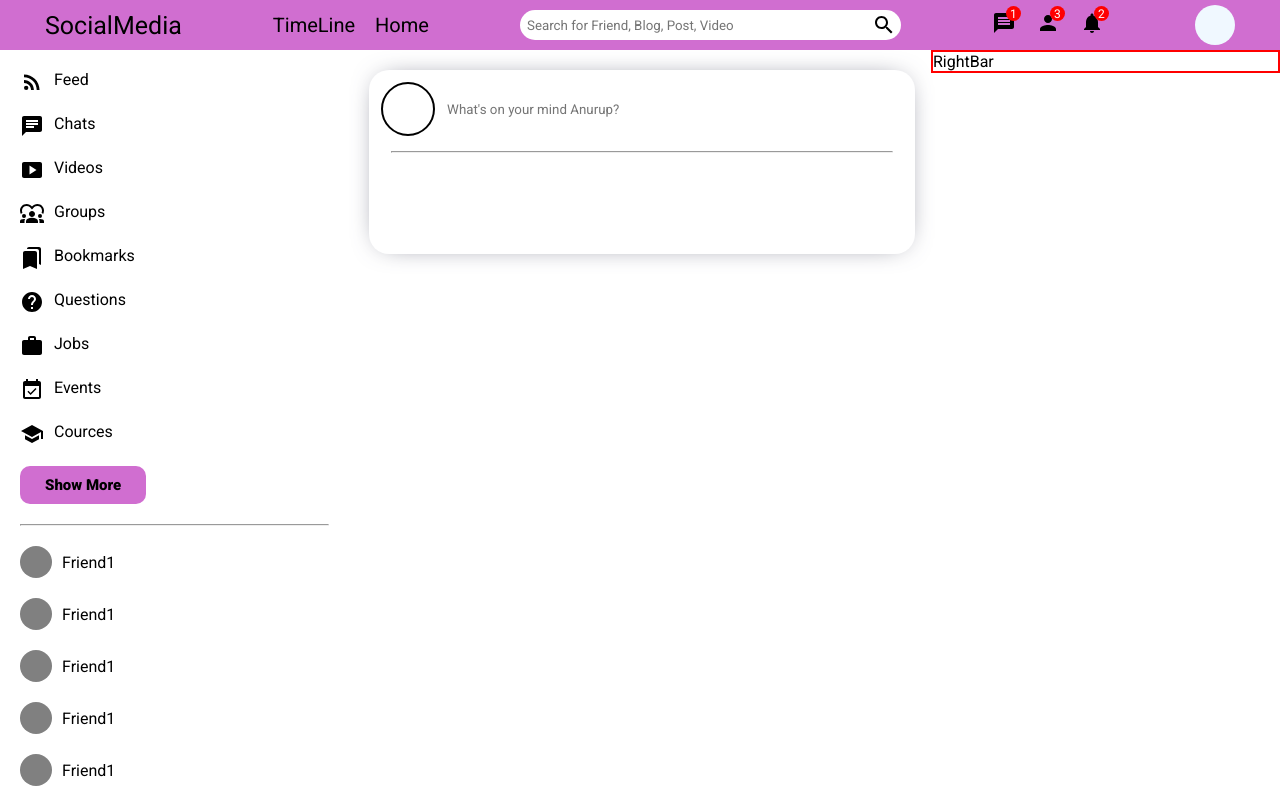
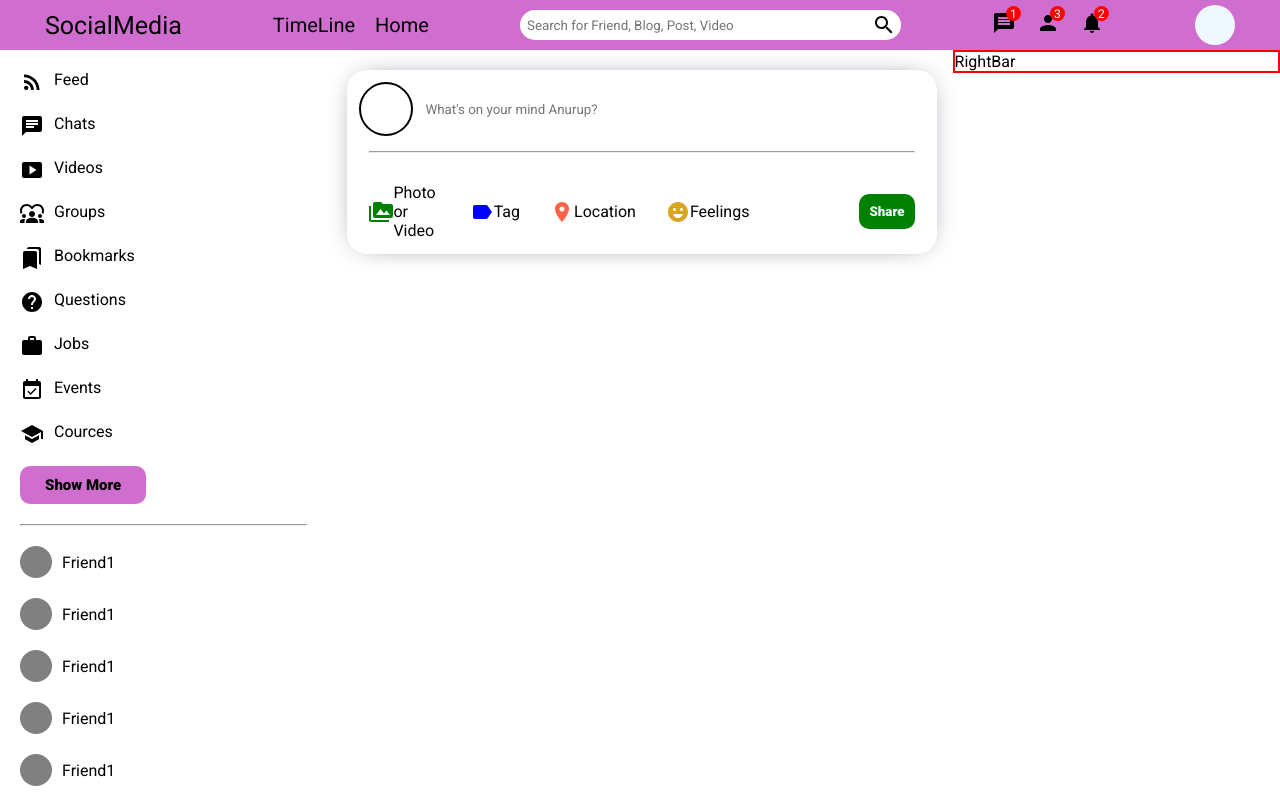
Before and after one commit to anurupkoli/socialMedia, a React (Create React App) app: page / in a window 1280 px wide. Built offline with nearby package versions, Linux system fonts and the light colour scheme.

Commit message:
Top feed Box Created

```diff
--- a/src/components/share/Share.jsx
+++ b/src/components/share/Share.jsx
@@ -1,23 +1,45 @@
-import React from 'react'
-import './share.css'
+import React from "react";
+import "./share.css";
+import PermMediaIcon from "@mui/icons-material/PermMedia";
+import LabelIcon from "@mui/icons-material/Label";
+import LocationOnIcon from "@mui/icons-material/LocationOn";
+import EmojiEmotionsIcon from "@mui/icons-material/EmojiEmotions";
 
 export default function Share() {
   return (
     <>
-        <div className="share">
-            <div className="shareContainer1">
-            <div className="shareTop">
-                <div className="shareImg">
-
-                </div>
-                <input type="text" className='shareText' placeholder="What's on your mind Anurup?" />
+      <div className="share">
+        <div className="shareContainer1">
+          <div className="shareTop">
+            <div className="shareImg"></div>
+            <input
+              type="text"
+              className="shareText"
+              placeholder="What's on your mind Anurup?"
+            />
+          </div>
+          <hr />
+          <div className="shareBottom">
+            <div className="shareTypes">
+              <PermMediaIcon htmlColor="green" />
+              <span>Photo or Video</span>
             </div>
-            <hr />
-            <div className="shareBottom">
-
+            <div className="shareTypes">
+              <LabelIcon htmlColor="blue" />
+              <span>Tag</span>
             </div>
+            <div className="shareTypes">
+              <LocationOnIcon htmlColor="tomato" />
+              <span>Location</span>
             </div>
+            <div className="shareTypes">
+              <EmojiEmotionsIcon htmlColor="goldenrod" />
+              <span>Feelings</span>
+            </div>
+            <button className="shareBtn">Share</button>
+          </div>
         </div>
+      </div>
     </>
-  )
+  );
 }
--- a/src/components/share/share.css
+++ b/src/components/share/share.css
@@ -39,3 +39,33 @@
 .share hr {
     margin: 5px 20px;
 }
+
+.shareBottom{
+    display: flex;
+    align-items: center;
+    padding: 20px;
+    margin-top: 10px;
+}
+
+.shareTypes{
+    margin-right: 30px;
+    cursor: pointer;
+    display: flex;
+    align-items: center;
+}
+
+.shareBtn{
+    background-color: green;
+    color: aliceblue;
+    border: none;
+    border-radius: 10px;
+    padding: 10px;
+    margin-left: 80px;
+    font-weight: bold;
+    cursor: pointer;
+    transition: all 0.1s ease-out;
+}
+
+.shareBtn:hover{
+    box-shadow: 1px 2px 3px 1px rgb(39, 39, 39);
+}
```
